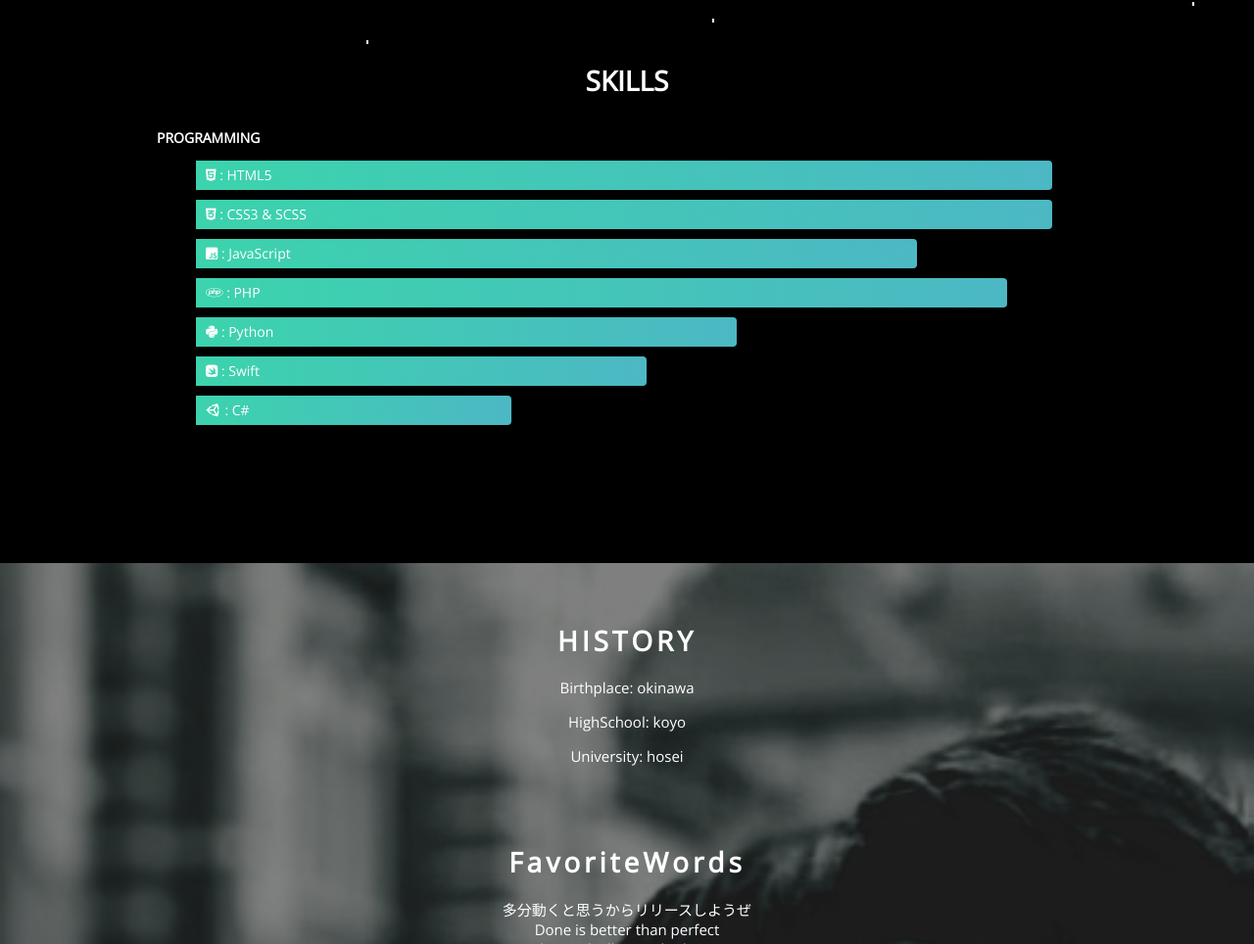
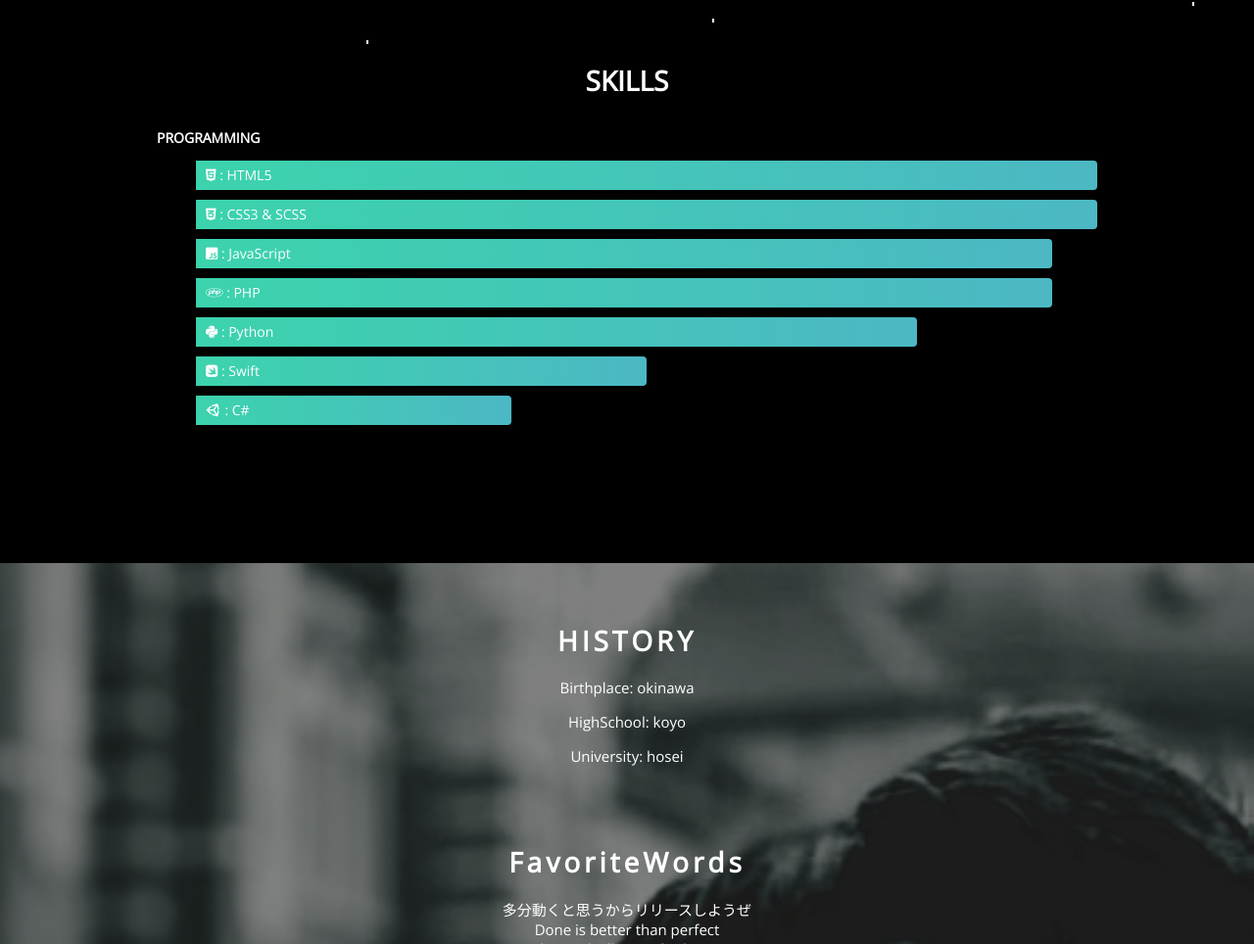
Before and after one commit to kaitoohsiro/KaiFolio, a plain HTML site: page about.html in a window 1280 px wide. Shown: the part 1864-2828 px from the top of the page at 98% size. Drawn offline with nearby package versions, Linux system fonts and the light colour scheme.

Commit message:
blog削除&スキルステータス変更

```diff
--- a/about.html
+++ b/about.html
@@ -71,27 +71,27 @@
                 <div class="chart chart--dev">
                     <span class="chart__title">PROGRAMMING</span>
                     <ul class="chart--horiz">
-                        <li class="chart__bar" style="width: 95%;">
+                        <li class="chart__bar" style="width: 100%;">
                             <span class="chart__label">
                                 <i class="fab fa-html5"></i> : HTML5
                             </span>
                         </li>
-                        <li class="chart__bar" style="width: 95%;">
+                        <li class="chart__bar" style="width: 100%;">
                             <span class="chart__label">
                                 <i class="fab fa-css3-alt"></i> :  CSS3 & SCSS
                             </span>
                         </li>
-                        <li class="chart__bar" style="width: 80%;">
+                        <li class="chart__bar" style="width: 95%;">
                             <span class="chart__label">
                                 <i class="fab fa-js-square"></i> : JavaScript
                             </span>
                         </li>
-                        <li class="chart__bar" style="width: 90%;">
+                        <li class="chart__bar" style="width: 95%;">
                             <span class="chart__label">
                                 <i class="fab fa-php"></i> : PHP
                             </span>
                         </li>
-                        <li class="chart__bar" style="width: 60%;">
+                        <li class="chart__bar" style="width: 80%;">
                             <span class="chart__label">
                                 <i class="fab fa-python"></i> : Python
                             </span>
```
Also changed, not shown: blog.html (+2 -2 lines), 2 other files.
